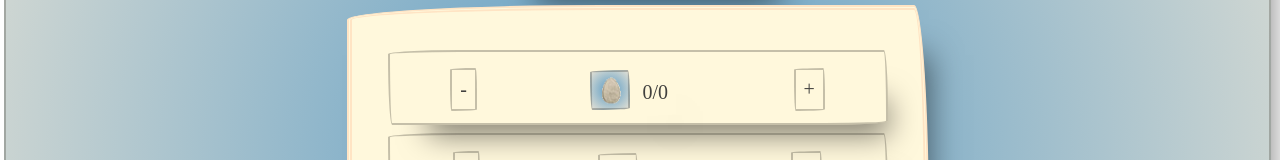
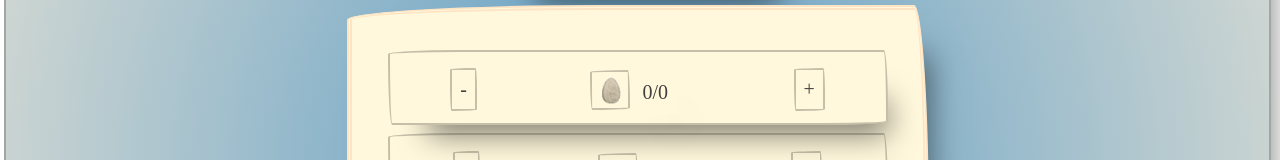
Before and after one commit to VincentHChoy/vue-wingspan, a Vue app: page / in a window 1280 px wide. Shown: the part 235-395 px from the top of the page. Built offline with nearby package versions, Linux system fonts and the light colour scheme; a web font is replaced by a local one.

Commit message:
fixes food count for non-egg counters

```diff
--- a/src/components/Food.vue
+++ b/src/components/Food.vue
@@ -9,7 +9,7 @@ export default {
     return {
       counter: this.resource,
       totalEggs: 0,
-      selected: true,
+      selected: false,
     };
   },
   methods: {
@@ -23,7 +23,7 @@ export default {
         if(this.totalEggs !== 0 && this.totalEggs !== this.counter) return this.totalEggs--
 
       } else{
-        if(this.counter !== 0) return this.counter--
+        if(this.counter !== 0) this.counter--
       }
     },
     getImageUrl() {
@@ -39,7 +39,7 @@ export default {
 
 <template>
   <div class="row">
-    <button min="0" @click="minus()" class="counter">-</button>
+    <button @click="minus()" class="counter">-</button>
     <div class="resources">
       <img v-if="!egg" width="40" height="40" :src="getImageUrl()" />
       <img
@@ -54,7 +54,7 @@ export default {
       <p v-if="egg" class="hidden-border">{{ counter }}/{{totalEggs}}</p>
     </div>
     <button v-if="!egg" @click="counter++" class="counter">+</button>
-    <button v-if="egg" @click="plus(counter)" class="counter">+</button>
+    <button v-if="egg" @click="plus()" class="counter">+</button>
   </div>
 </template>
 
```
